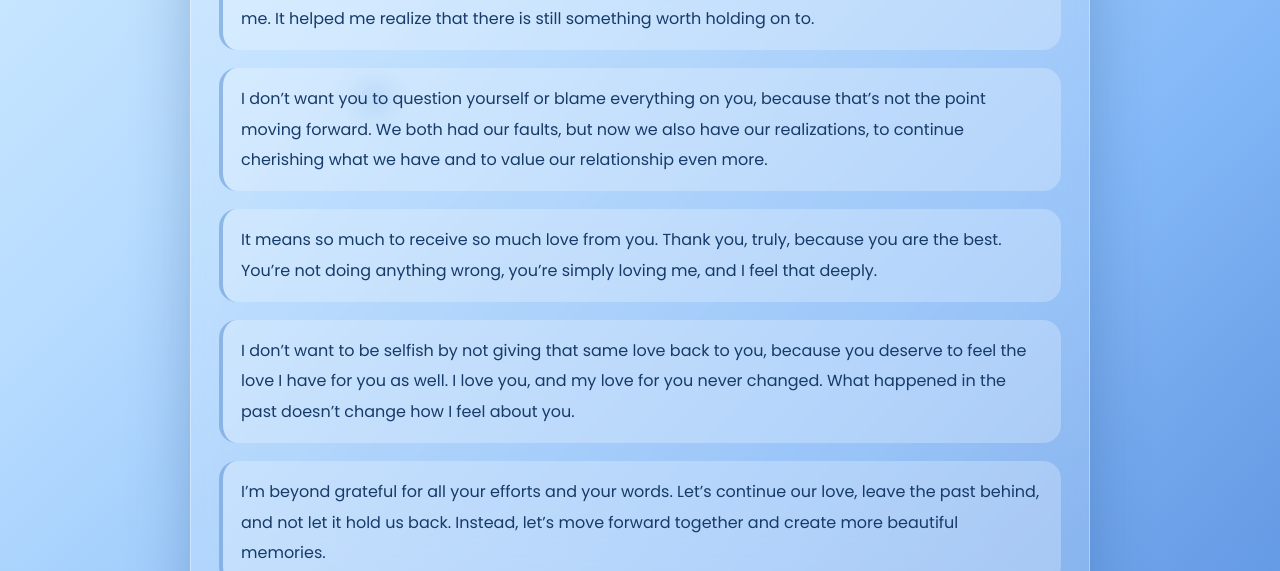
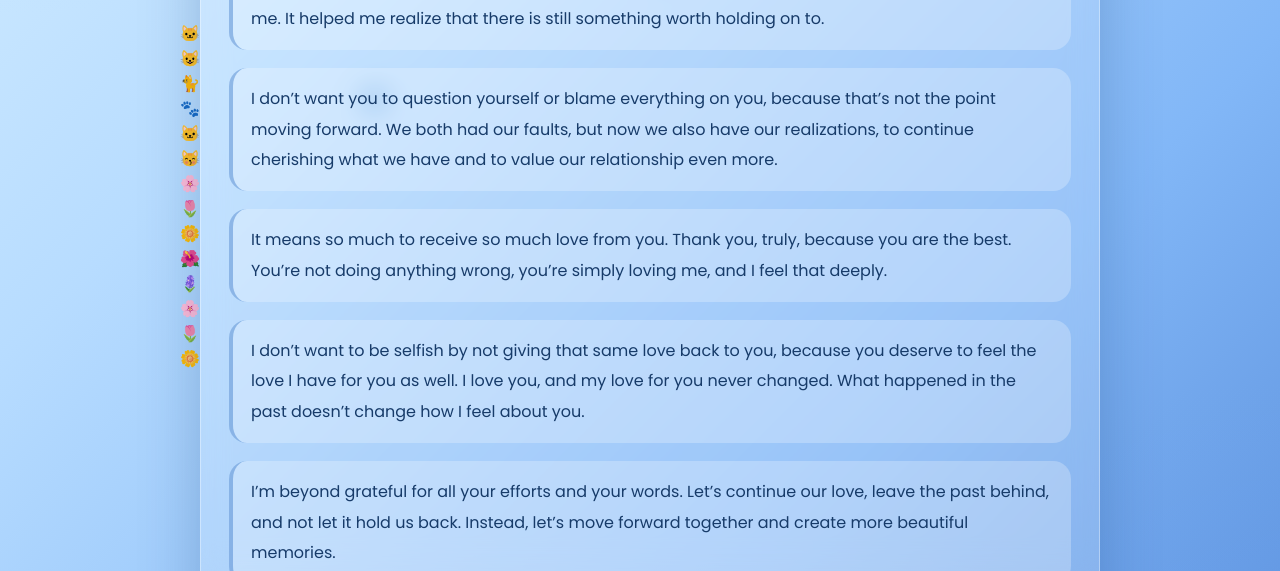
Before and after one commit to ish677/lablab, a plain HTML site: page index.html in a window 1280 px wide. Shown: the part 593-1164 px from the top of the page. Drawn offline with Linux system fonts and the light colour scheme.

Commit message:
Enhance index.html with decorative cat and flower divs
Added decorative elements including cats and flowers to the main scene.

```diff
--- a/index.html
+++ b/index.html
@@ -8,8 +8,27 @@
 </head>
 <body>
   <div class="background-hearts"></div>
+  <div class="floating-petals"></div>
 
   <main class="container">
+    <div class="scene-decor">
+      <div class="decor cat cat-1">🐱</div>
+      <div class="decor cat cat-2">😺</div>
+      <div class="decor cat cat-3">🐈</div>
+      <div class="decor cat cat-4">🐾</div>
+      <div class="decor cat cat-5">🐱</div>
+      <div class="decor cat cat-6">😽</div>
+
+      <div class="decor flower flower-1">🌸</div>
+      <div class="decor flower flower-2">🌷</div>
+      <div class="decor flower flower-3">🌼</div>
+      <div class="decor flower flower-4">🌺</div>
+      <div class="decor flower flower-5">🪻</div>
+      <div class="decor flower flower-6">🌸</div>
+      <div class="decor flower flower-7">🌷</div>
+      <div class="decor flower flower-8">🌼</div>
+    </div>
+
     <section class="card fade-in">
       <div class="top-glow"></div>
 
```
